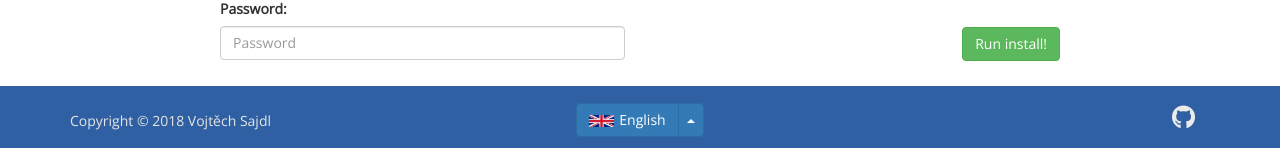
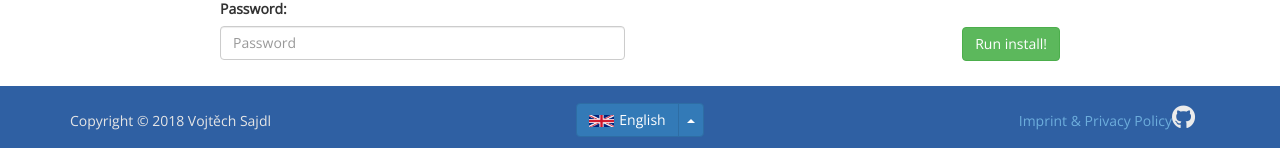
Before and after one commit to server-status-project/server-status, a PHP site: page /index.php in a window 1280 px wide. Shown: the part 1075-1223 px from the top of the page. Run offline with PHP 8.4, Linux system fonts and the light colour scheme; some libraries are stand-ins or nearby versions.

Commit message:
add link to policy in footer

```diff
--- a/template.php
+++ b/template.php
@@ -148,7 +148,7 @@ class Template{
               </div>
             </div>
           </div>
-          <div class="col-md-4 text-right"><a href="https://github.com/Pryx/server-status/" target="_blank"><i class="fab fa-github" aria-hidden="true"></i></a></div>
+          <div class="col-md-4 text-right"><a href="policy.php">Imprint & Privacy Policy</a><a href="https://github.com/Pryx/server-status/" target="_blank"><i class="fab fa-github" aria-hidden="true"></i></a></div>
         </div><!--/row -->
       </div><!--/container -->
     </div>
```
